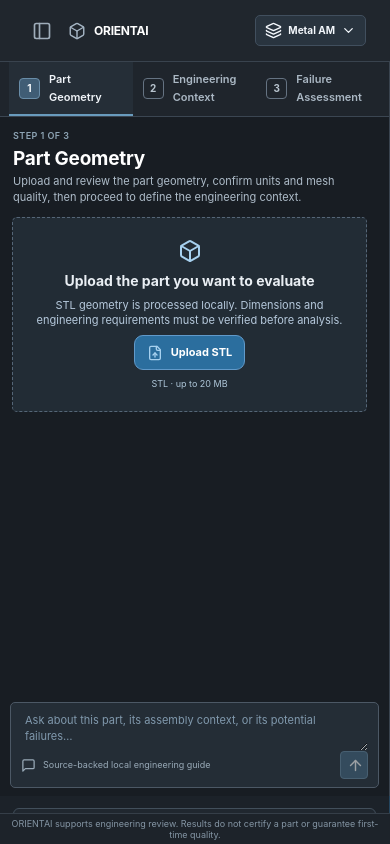
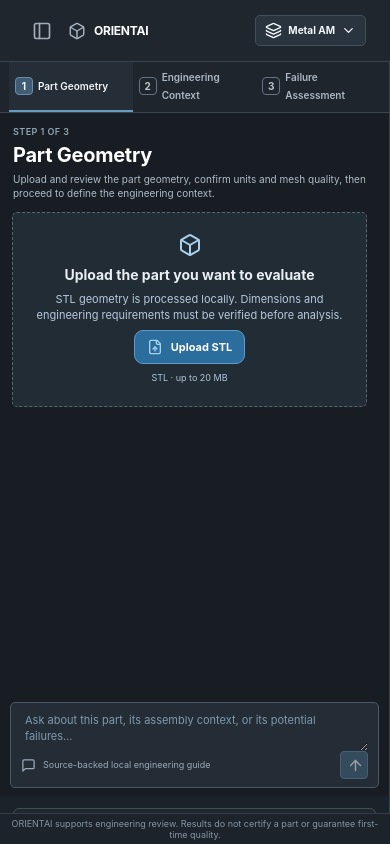
Before and after one commit to Wickey23/boeing-vt-am-first-time-quality, a Next.js app: page /copilot/workbench in a window 390 px wide. Built offline with nearby package versions, Linux system fonts and the light colour scheme.

Commit message:
style(workbench): container-query responsive engineering cards for resizable study panel

```diff
--- a/components/v2/professional-workspace-layout.css
+++ b/components/v2/professional-workspace-layout.css
@@ -171,3 +171,39 @@
 @media(prefers-reduced-motion:reduce){
  .psRoot.psReferenceRoot .psPaneResizeHandle>svg{transition:none}
 }
+
+/* Resize-aware content: adapt to the pane's width, not the browser width.
+   A user can widen the CAD canvas without forcing desktop-width cards to overflow. */
+.psRoot.psReferenceRoot .psWorkingColumn{
+ container-type:inline-size;
+ container-name:engineering-study;
+}
+@container engineering-study (max-width:650px){
+ .psReferenceRoot .psReferenceTopGrid,
+ .psReferenceRoot .psReferenceBottomGrid{
+  grid-template-columns:minmax(0,1fr)!important;
+ }
+ .psReferenceRoot .psReferenceRecommendation{
+  flex-wrap:wrap;
+ }
+ .psReferenceRoot .psReferenceRecommendation button{
+  max-width:100%;margin-left:auto;
+ }
+ .psReferenceRoot .psReferenceHeading h2{font-size:20px}
+}
+@container engineering-study (max-width:510px){
+ .psReferenceRoot .psStep{gap:5px!important;padding:6px!important}
+ .psReferenceRoot .psStepContent strong{font-size:10px!important}
+ .psReferenceRoot .psStepCount{
+  width:18px!important;height:18px!important;flex:0 0 18px!important;
+ }
+ .psReferenceRoot .psModelContents{gap:8px}
+ .psReferenceRoot .psModelThumbnail{min-width:110px}
+ .psReferenceRoot .psReferenceRecommendation button{
+  width:100%;max-width:none;
+ }
+ .psReferenceRoot .psReferenceHeading p{font-size:10px}
+}
+@media(min-width:1101px){
+ .psRoot.psReferenceRoot .psPaneResizeHandle>svg{opacity:.34}
+}
```
